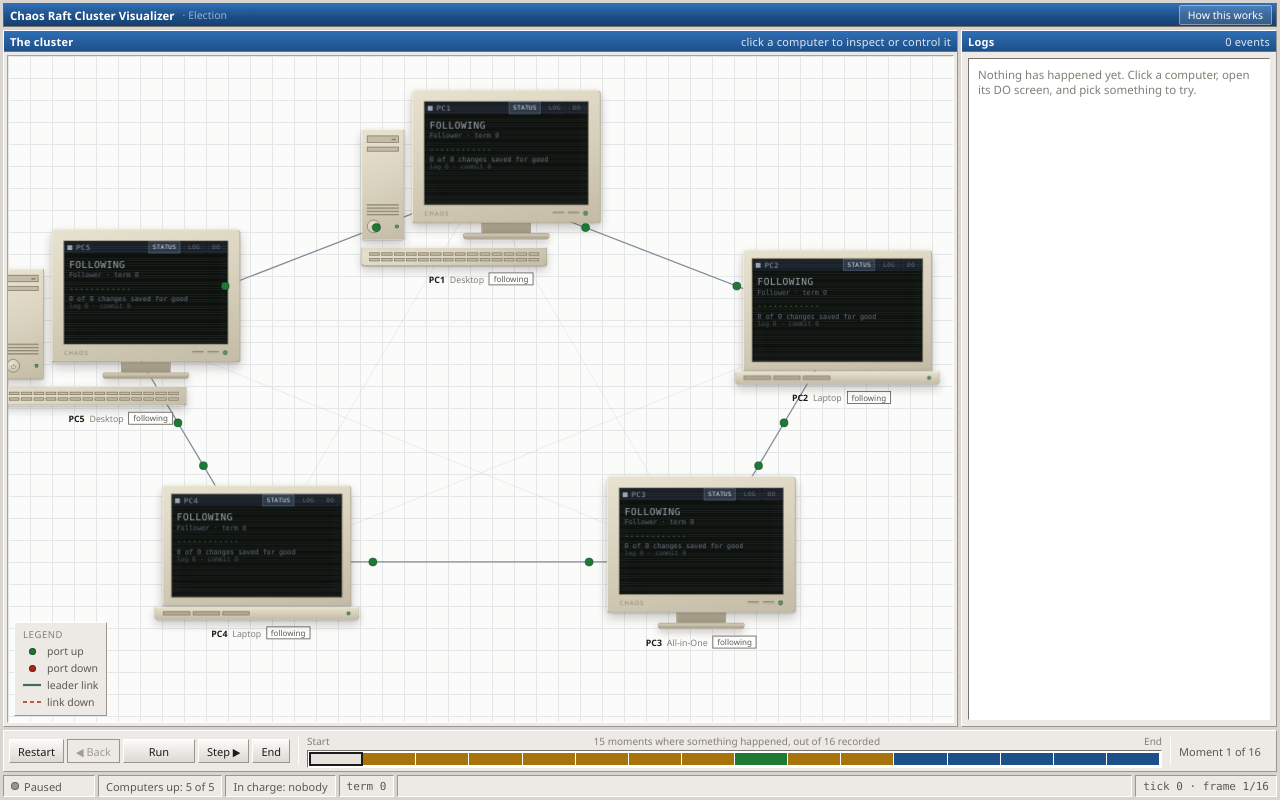
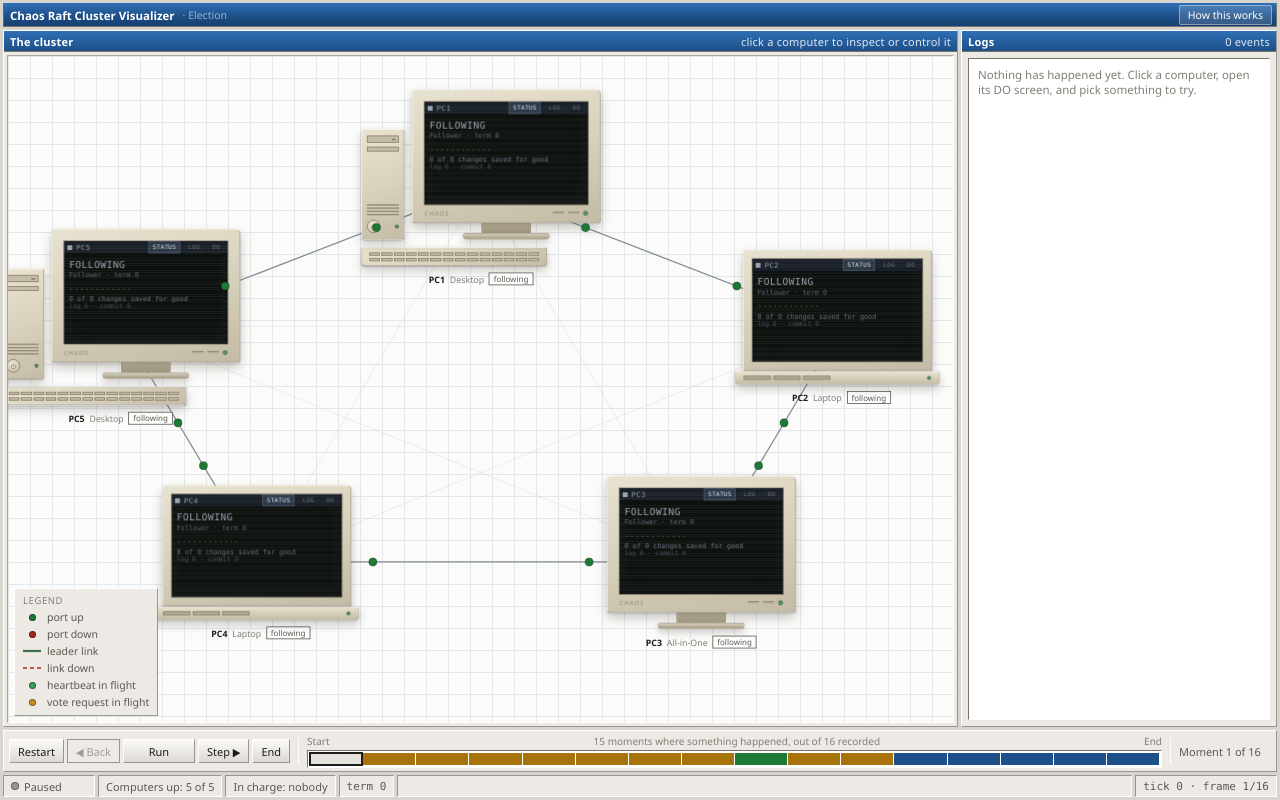
Before and after one commit to shibambocollins/chaos, a Next.js app in the folder web/: page / in a window 1280 px wide. Built offline with nearby package versions, Linux system fonts and the light colour scheme.

Commit message:
feat: add message pulse animations to ClusterView for improved visual feedback on node communication

```diff
--- a/web/components/ClusterView/ClusterView.tsx
+++ b/web/components/ClusterView/ClusterView.tsx
@@ -1,6 +1,6 @@
 "use client";
 
-import { useLayoutEffect, useRef, useState } from "react";
+import { useLayoutEffect, useMemo, useRef, useState } from "react";
 import type { TraceTick } from "@/lib/trace";
 import NodeCard, { type NodeKind } from "./NodeCard";
 import type { ScenarioId } from "@/lib/loadTrace";
@@ -55,8 +55,7 @@ interface Props {
 // was in at each tick, so a partition (nodes alive but unreachable from
 // each other) doesn't visually cut a link the way a Kill does. Adding that
 // would mean recording group membership per tick in internal/sim's
-// TraceRecorder, deliberately deferred alongside packet-in-flight
-// animation.
+// TraceRecorder.
 export default function ClusterView({ tick, narrationByNode, activeScenario, onAction }: Props) {
   const [focus, setFocus] = useState<number | null>(null);
   const hostRef = useRef<HTMLDivElement>(null);
@@ -78,6 +77,38 @@ export default function ClusterView({ tick, narrationByNode, activeScenario, onA
 
   const nodes = tick.nodes;
   const leaderIdx = nodes.findIndex((n) => n.alive && n.role === "Leader");
+
+  // Traffic pulses: small dots travelling the full mesh, not just the
+  // ring, because that is the real Raft broadcast shape, a leader talks
+  // to every follower directly, a candidate asks every peer directly.
+  // Derived entirely from the role each node already has this tick, no
+  // message-level data is recorded, so this is an honest approximation
+  // ("something is being sent this direction") rather than a replay of
+  // literal packets. Keyed on tick.at so every step restarts the motion,
+  // which reads as "traffic happening again this moment" rather than one
+  // continuous loop that has nothing to do with where you are.
+  const pulses = useMemo(() => {
+    const out: { key: string; x1: number; y1: number; x2: number; y2: number; color: string; duration: number }[] = [];
+    const push = (from: number, to: number, color: string) => {
+      const [x1, y1] = POS[from];
+      const [x2, y2] = POS[to];
+      const dist = Math.hypot(x2 - x1, y2 - y1);
+      out.push({ key: `${from}-${to}`, x1, y1, x2, y2, color, duration: Math.min(1.6, Math.max(0.55, dist / 620)) });
+    };
+    nodes.forEach((n, i) => {
+      if (!n.alive) return;
+      if (i === leaderIdx) {
+        nodes.forEach((peer, j) => {
+          if (j !== i && peer.alive) push(i, j, "#3f9e5c");
+        });
+      } else if (n.role === "Candidate") {
+        nodes.forEach((peer, j) => {
+          if (j !== i && peer.alive) push(i, j, "#c98f22");
+        });
+      }
+    });
+    return out;
+  }, [nodes, leaderIdx]);
 
   // Selecting a device zooms it, which would push a node on the rim of
   // the ring off the edge of the workspace. Pull the whole layout partway
@@ -144,6 +175,26 @@ export default function ClusterView({ tick, narrationByNode, activeScenario, onA
               );
             }),
           )}
+        </svg>
+
+        {/* Message pulses ride between the mesh lines (z=1) and the
+            devices (z=2) so they read as travelling on the wire, not
+            floating over the machines. */}
+        <svg
+          viewBox={`0 0 ${W} ${H}`}
+          width={W}
+          height={H}
+          style={{ position: "absolute", left: 0, top: 0, zIndex: 1, pointerEvents: "none" }}
+        >
+          {pulses.map((p) => (
+            <circle key={`${p.key}-${tick.at}`} r={5} fill={p.color} stroke="#fff" strokeWidth={0.9}>
+              <animateMotion
+                dur={`${p.duration}s`}
+                repeatCount="indefinite"
+                path={`M${p.x1},${p.y1} L${p.x2},${p.y2}`}
+              />
+            </circle>
+          ))}
         </svg>
 
         {nodes.map((n, i) => (
@@ -246,6 +297,8 @@ function Legend() {
         }
         label="link down"
       />
+      <Row swatch={<Dot color="#3f9e5c" />} label="heartbeat in flight" />
+      <Row swatch={<Dot color="#c98f22" />} label="vote request in flight" />
     </div>
   );
 }
```
